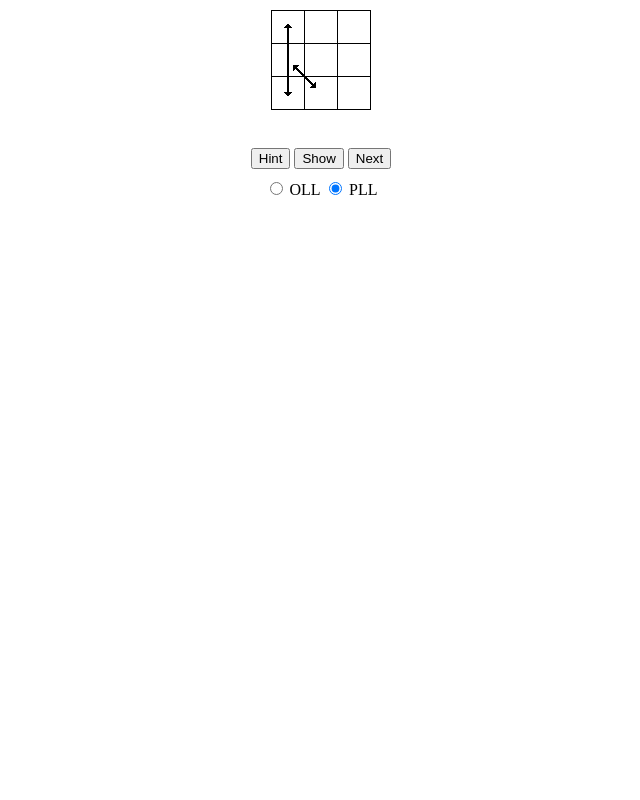
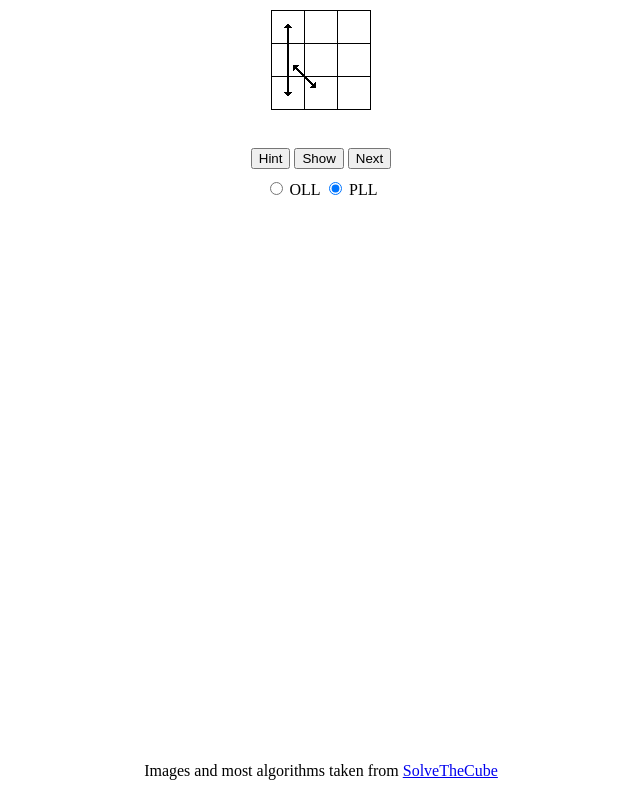
Before and after one commit to BlaMaeda/rubik, a plain HTML site: page index.html in a window 1280 px wide. Shown: the whole page, without its empty margins (319-959 px from the left). Drawn offline with nearby package versions, Linux system fonts and the light colour scheme.

Commit message:
Add disclaimer

```diff
--- a/index.html
+++ b/index.html
@@ -26,5 +26,10 @@
       <input name="step" id="step-pll" type="radio" checked> PLL
     </label>
   </div>
+
+    <footer>
+        Images and most algorithms taken from
+        <a href="http://solvethecube.com/">SolveTheCube</a>
+    </footer>
 </body>
 </html>
--- a/main.css
+++ b/main.css
@@ -1,5 +1,14 @@
 body {
   margin: 10px 25% 0;
+}
+
+footer {
+    position: absolute;
+    left: 0;
+    right: 0;
+    bottom: 0;
+    text-align: center;
+    padding-bottom: 20px;
 }
 
 #image {
```
Also changed, not shown: 1 other file.
